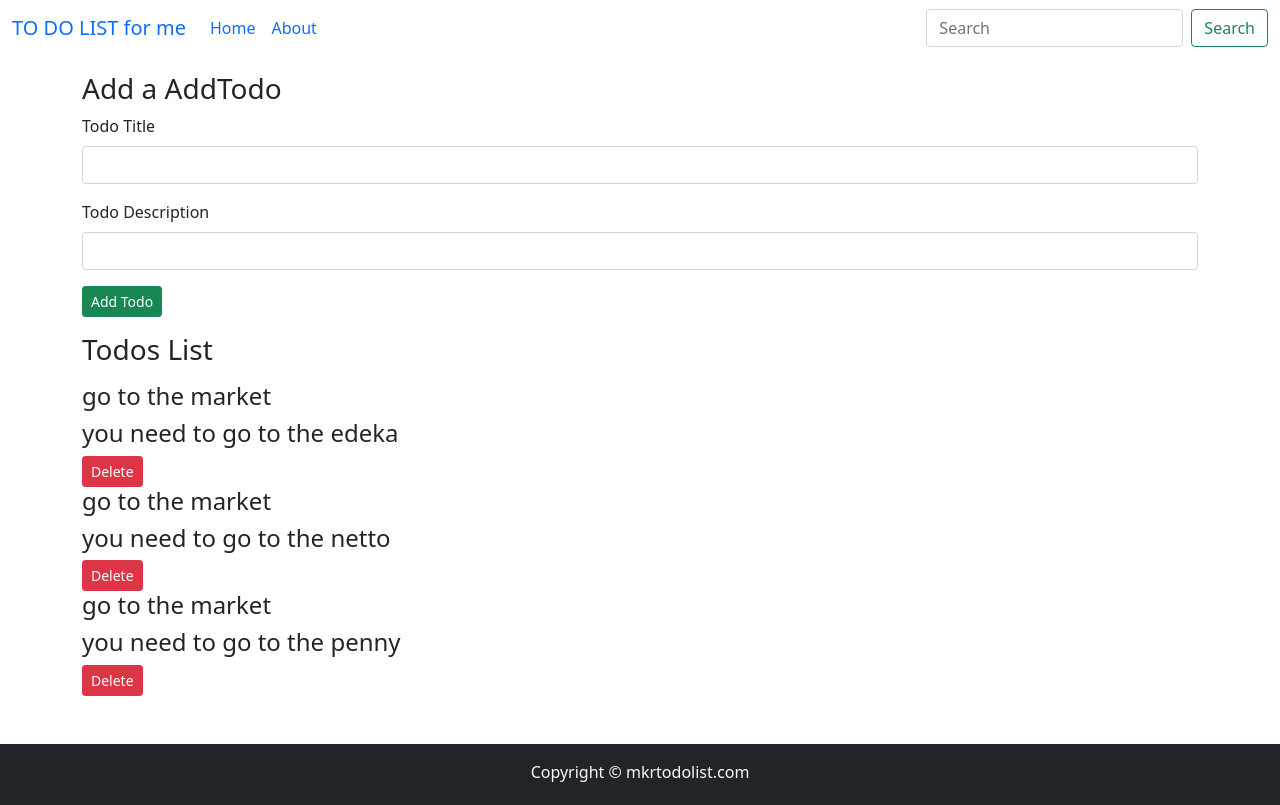
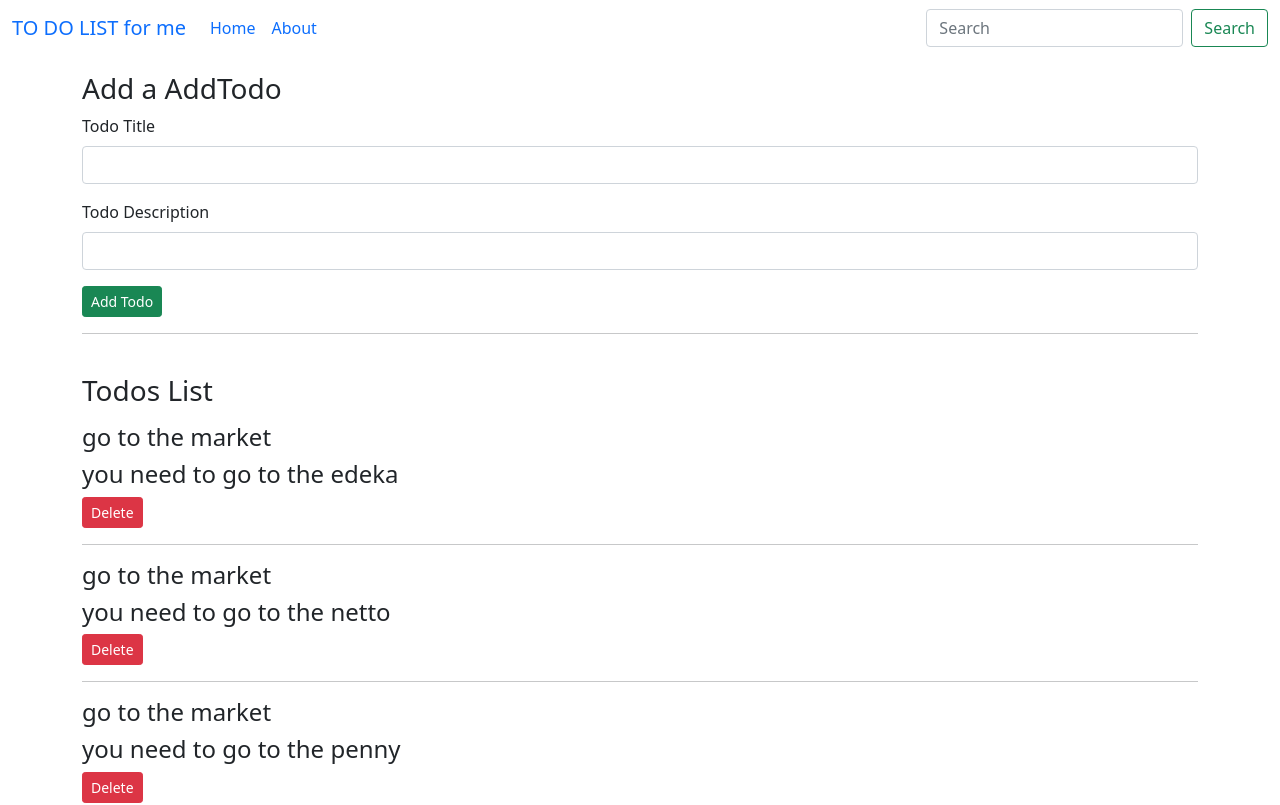
Before and after one commit to khizar-riaz/React-javascript, a React (Create React App) app: page / in a window 1280 px wide. Shown: the top 805 px of the page. Built offline with nearby package versions, Linux system fonts and the light colour scheme.

Commit message:
add Todo updated two

```diff
--- a/src/App.js
+++ b/src/App.js
@@ -18,18 +18,26 @@
       })
     );
   };
-  const addTodo =  (title,desc)=>{
-    console.log("I am adding todo", title,desc )
-    let sno = todos[todos.length-1].sno+1;
-    const myTodo ={
+  const addTodo = (title, desc) => {
+    console.log("I am adding todo", title, desc);
+    let sno;
+    if(todos.length==0)
+    {
+      sno=1;
+    }
+    else
+    {
+      sno = todos[todos.length - 1].sno + 1;
+    }
+    const myTodo = {
       sno: sno,
       title: title,
       desc: desc,
-    }
+    };
 
-    setTodos ([...todos, myTodo]);
+    setTodos([...todos, myTodo]);
     console.log(myTodo);
-  }
+  };
   const [todos, setTodos] = useState([
     {
       sno: 1,
@@ -50,7 +58,7 @@
   return (
     <>
       <Header title="TO DO LIST for me" searchBar={true} />
-      <AddTodo addTodo={addTodo}/>
+      <AddTodo addTodo={addTodo} />
       <Todos todos={todos} onDelete={onDelete} />
       <Footer />
     </>
--- a/src/MyComponents/AddTodo.js
+++ b/src/MyComponents/AddTodo.js
@@ -1,22 +1,19 @@
 import React, { useState } from "react";
 
+export const AddTodo = ({ addTodo }) => {
+  const [title, setTitle] = useState("");
+  const [desc, setDesc] = useState("");
 
-export const AddTodo = ({addTodo}) => {
-        const [title, setTitle] = useState("");
-        const [desc, setDesc] = useState("");
-
-        const submit = (e) =>
-        {
-            e.preventDefault(); //our page will not reload after submission
-            if(!title || !desc)
-            {
-                alert("title or desc can not be empty")
-            }
-            addTodo (title,desc);
-        }
+  const submit = (e) => {
+    e.preventDefault(); //our page will not reload after submission
+    if (!title || !desc) {
+      alert("title or desc can not be empty");
+    }
+    addTodo(title, desc);
+  };
   return (
     <div className="container my-3">
-        <h3>Add a AddTodo</h3>
+      <h3>Add a AddTodo</h3>
       <form onSubmit={submit}>
         <div className="mb-3">
           <label htmlFor="title" className="form-label">
@@ -25,7 +22,9 @@
           <input
             type="text"
             value={title}
-            onChange={(e)=>{setTitle(e.target.value)}}
+            onChange={(e) => {
+              setTitle(e.target.value);
+            }}
             className="form-control"
             id="title"
             aria-describedby="emailHelp"
@@ -38,7 +37,9 @@
           <input
             type="text"
             value={desc}
-            onChange={(e)=>{setDesc(e.target.value)}}
+            onChange={(e) => {
+              setDesc(e.target.value);
+            }}
             className="form-control"
             id="desc"
           />
@@ -46,6 +47,9 @@
         <button type="submit" className="btn btn-sm btn-success">
           Add Todo
         </button>
+        <>
+         <hr/>
+        </>
       </form>
     </div>
   );
--- a/src/MyComponents/Footer.js
+++ b/src/MyComponents/Footer.js
@@ -1,14 +1,14 @@
-import React from 'react'
+import React from "react";
 
 export const Footer = () => {
-  let footerStyle ={
-    position: "absolute",
-    top: "93vh",
-    width: "100%",
-  }
+  //  let footerStyle ={
+  //   position: "relative",
+  //   top: "70vh",
+  //   width: "100%",
+  // }
   return (
-    <footer className='bg-dark text-light py-3' style={footerStyle}>
-     <p className='text-center'>Copyright &copy; mkrtodolist.com</p>
+    <footer className="bg-dark text-light py-3">
+      <p className="text-center">Copyright &copy; mkrtodolist.com</p>
     </footer>
-  )
-}
+  );
+};
--- a/src/MyComponents/Todos.js
+++ b/src/MyComponents/Todos.js
@@ -1,14 +1,23 @@
-import React from 'react'
+import React from "react";
 import { TodoItem } from "./TodoItem";
 export const Todos = (props) => {
+  let myStyle = {
+    margin: "40px auto",
+    minHeight: "70vh",
+  };
   return (
-    <div className='container'>
-     <h3 className='my-3'>Todos List</h3>
-     {props.todos.length===0? "No todos to display":
-     props.todos.map((todo)=>{
-        return  <TodoItem todo={todo} key={todo.sno} onDelete={props.onDelete}/> //the key is act as primary and unique value
-     })
-     }
+    <div className="container" style={myStyle}>
+      <h3 className="my-3">Todos List</h3>
+      {props.todos.length === 0
+        ? "No todos to display"
+        : props.todos.map((todo) => {
+            return (
+              <>
+              <TodoItem todo={todo} key={todo.sno} onDelete={props.onDelete} />
+              <hr/>
+              </>
+            ); //the key is act as primary and unique value
+          })}
     </div>
-  )
-}
+  );
+};
```
